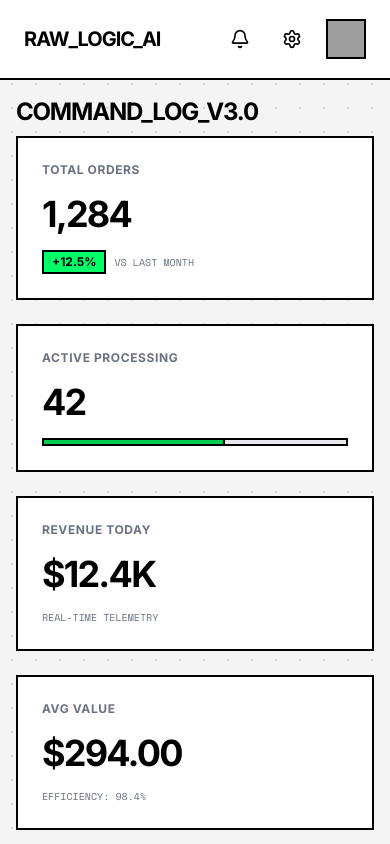
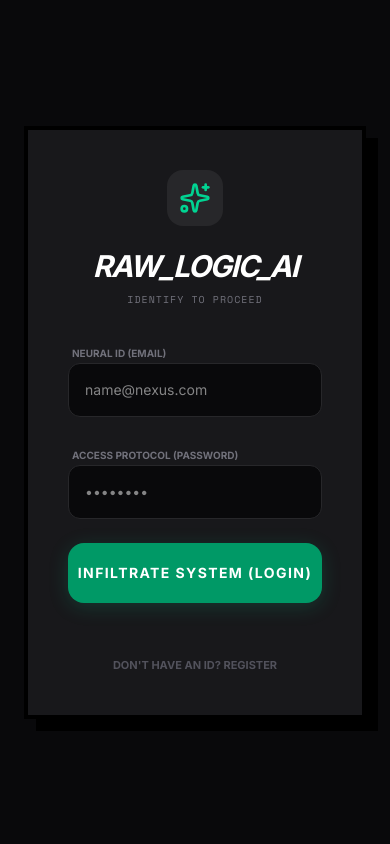
Before and after one commit to jacobiwoop/pageforge-ai, a React (Vite) app: page /orders in a window 390 px wide. Shown: the top 844 px of the page. Built offline with nearby package versions, Linux system fonts and the light colour scheme; no server answers; grey boxes are pictures that could not be loaded.

Commit message:
modified:   src/App.tsx 	new file:   src/components/AuthGuard.tsx 	modified:   src/components/Layout.tsx 	new file:   src/contexts/AuthContext.tsx 	modified:   src/pages/Generate.tsx 	modified:   ui-agent/ui-rag/rawlogic_ai.db

```diff
--- a/src/App.tsx
+++ b/src/App.tsx
@@ -9,10 +9,14 @@ import Dashboard from './pages/Dashboard';
 import Generate from './pages/Generate';
 import Products from './pages/Products';
 import Orders from './pages/Orders';
+import { AuthProvider } from './contexts/AuthContext';
+import AuthGuard from './components/AuthGuard';
 
 export default function App() {
   return (
+    <AuthProvider>
       <Router>
+        <AuthGuard>
           <Layout>
             <Routes>
               <Route path="/" element={<Dashboard />} />
@@ -21,6 +25,8 @@ export default function App() {
               <Route path="/orders" element={<Orders />} />
             </Routes>
           </Layout>
+        </AuthGuard>
       </Router>
+    </AuthProvider>
   );
 }
--- /dev/null
+++ b/src/components/AuthGuard.tsx
@@ -0,0 +1,113 @@
+import React, { useState } from 'react';
+import { useAuth } from '../contexts/AuthContext';
+import { Loader2, Sparkles, AlertCircle } from 'lucide-react';
+
+export default function AuthGuard({ children }: { children: React.ReactNode }) {
+  const { user, isCheckingAuth, login, register } = useAuth();
+  const [authMode, setAuthMode] = useState<'login' | 'register'>('login');
+  const [authData, setAuthData] = useState({ email: '', password: '', full_name: '' });
+  const [authError, setAuthError] = useState('');
+
+  if (isCheckingAuth) {
+    return (
+      <div className="fixed inset-0 bg-zinc-950 flex flex-col items-center justify-center gap-4 text-zinc-500">
+        <Loader2 className="w-10 h-10 animate-spin text-emerald-500" />
+        <span className="text-[10px] font-mono tracking-widest uppercase">Initializing neural auth...</span>
+      </div>
+    );
+  }
+
+  if (!user) {
+    const handleAuthSubmit = async (e: React.FormEvent) => {
+      e.preventDefault();
+      setAuthError('');
+      const res = authMode === 'login'
+        ? await login(authData)
+        : await register(authData);
+
+      if (!res.success) {
+        setAuthError(res.error || 'Authentication failed');
+      } else if (authMode === 'register') {
+        setAuthMode('login');
+        setAuthError('Account created! Please login.');
+      }
+    };
+
+    return (
+      <div className="fixed inset-0 bg-zinc-950 flex items-center justify-center p-6 z-[9999]">
+        <div className="w-full max-w-md bg-zinc-900 border-4 border-black shadow-[12px_12px_0px_#000] p-10 space-y-8 animate-in fade-in zoom-in duration-500">
+           <div className="text-center space-y-2">
+             <div className="inline-block p-3 bg-zinc-800 rounded-2xl mb-4">
+                <Sparkles className="w-8 h-8 text-emerald-400" />
+             </div>
+             <h1 className="text-3xl font-black text-white uppercase tracking-tighter italic">Raw_Logic_AI</h1>
+             <p className="text-[10px] font-mono text-zinc-500 uppercase tracking-widest">Identify to proceed</p>
+           </div>
+
+           <form onSubmit={handleAuthSubmit} className="space-y-6">
+              {authMode === 'register' && (
+                <div className="space-y-2">
+                  <label className="text-[10px] font-bold text-zinc-500 uppercase px-1">Full Name</label>
+                  <input
+                    required
+                    value={authData.full_name}
+                    onChange={(e) => setAuthData({...authData, full_name: e.target.value})}
+                    type="text"
+                    placeholder="John Doe"
+                    className="w-full bg-zinc-950 border border-zinc-800 rounded-xl p-4 text-sm text-white focus:outline-none focus:border-emerald-500 transition-all"
+                  />
+                </div>
+              )}
+              <div className="space-y-2">
+                <label className="text-[10px] font-bold text-zinc-500 uppercase px-1">Neural ID (Email)</label>
+                <input
+                  required
+                  value={authData.email}
+                  onChange={(e) => setAuthData({...authData, email: e.target.value})}
+                  type="email"
+                  placeholder="name@nexus.com"
+                  className="w-full bg-zinc-950 border border-zinc-800 rounded-xl p-4 text-sm text-white focus:outline-none focus:border-emerald-500 transition-all"
+                />
+              </div>
+              <div className="space-y-2">
+                <label className="text-[10px] font-bold text-zinc-500 uppercase px-1">Access Protocol (Password)</label>
+                <input
+                  required
+                  value={authData.password}
+                  onChange={(e) => setAuthData({...authData, password: e.target.value})}
+                  type="password"
+                  placeholder="••••••••"
+                  className="w-full bg-zinc-950 border border-zinc-800 rounded-xl p-4 text-sm text-white focus:outline-none focus:border-emerald-500 transition-all"
+                />
+              </div>
+
+              {authError && (
+                <div className="p-3 bg-red-500/10 border border-red-500/20 text-red-400 text-[11px] rounded-lg text-center flex items-center justify-center gap-2">
+                   <AlertCircle className="w-4 h-4" />
+                   {authError}
+                </div>
+              )}
+
+              <button
+                type="submit"
+                className="w-full bg-emerald-600 hover:bg-emerald-500 text-white font-black py-5 rounded-2xl uppercase text-sm tracking-widest transition-all shadow-[0_4px_20px_rgba(16,185,129,0.2)] active:scale-95"
+              >
+                {authMode === 'login' ? 'Infiltrate System (Login)' : 'Initialize Core (Register)'}
+              </button>
+           </form>
+
+           <div className="text-center pt-4">
+              <button
+                onClick={() => setAuthMode(authMode === 'login' ? 'register' : 'login')}
+                className="text-[11px] font-bold text-zinc-600 hover:text-white uppercase transition-colors"
+              >
+                {authMode === 'login' ? "Don't have an ID? Register" : "Already have an ID? Login"}
+              </button>
+           </div>
+        </div>
+      </div>
+    );
+  }
+
+  return <>{children}</>;
+}
--- a/src/components/Layout.tsx
+++ b/src/components/Layout.tsx
@@ -1,7 +1,8 @@
 import { ReactNode } from 'react';
 import { NavLink, useLocation } from 'react-router-dom';
-import { LayoutGrid, Zap, Package, ShoppingCart, Search, Bell, Settings, FileText, HelpCircle, Plus } from 'lucide-react';
+import { LayoutGrid, Zap, Package, ShoppingCart, Search, Bell, Settings, FileText, HelpCircle, Plus, LogOut } from 'lucide-react';
 import { cn } from '../lib/utils';
+import { useAuth } from '../contexts/AuthContext';
 
 interface LayoutProps {
   children: ReactNode;
@@ -9,6 +10,7 @@ interface LayoutProps {
 
 export default function Layout({ children }: LayoutProps) {
   const location = useLocation();
+  const { user, logout } = useAuth();
 
   const navItems = [
     { name: 'OVERVIEW', path: '/', icon: LayoutGrid },
@@ -25,16 +27,16 @@ export default function Layout({ children }: LayoutProps) {
           <h1 className="text-2xl font-bold tracking-tighter uppercase">RAW_LOGIC_AI</h1>
         </div>
 
-        <div className="p-4">
+        <div className="p-4 flex-1">
           <div className="bg-white brutalist-border p-3 mb-6">
             <div className="flex items-center gap-2 mb-1">
               <div className="w-2 h-2 rounded-full bg-[var(--color-neon)] animate-pulse"></div>
               <span className="font-bold text-sm">TERMINAL_V1</span>
             </div>
-            <div className="text-[10px] text-gray-500 font-mono uppercase tracking-wider">AI_CORE_ACTIVE</div>
+            <div className="text-[10px] text-gray-500 font-mono uppercase tracking-wider line-clamp-1">User: {user?.name || 'GUEST'}</div>
           </div>
 
-          <nav className="space-y-2 flex-1">
+          <nav className="space-y-2">
             {navItems.map((item) => {
               const isActive = location.pathname === item.path;
               return (
@@ -55,19 +57,13 @@ export default function Layout({ children }: LayoutProps) {
         </div>
 
         <div className="mt-auto p-4 space-y-4">
-          <button className="w-full bg-[var(--color-neon)] brutalist-border brutalist-shadow py-3 font-bold flex items-center justify-center gap-2 hover:translate-y-[2px] hover:translate-x-[2px] hover:shadow-none transition-all active:bg-[var(--color-neon-dark)]">
-            <Plus className="w-5 h-5" />
-            NEW_PROJECT
+          <button
+            onClick={logout}
+            className="w-full bg-white border-2 border-black brutalist-shadow-sm py-3 font-bold flex items-center justify-center gap-2 hover:translate-y-[1px] hover:translate-x-[1px] hover:shadow-none transition-all"
+          >
+            <LogOut className="w-5 h-5" />
+            LOGOUT_SESSION
           </button>
-
-          <div className="pt-4 border-t-2 border-black space-y-2">
-            <a href="#" className="flex items-center gap-2 text-sm font-medium text-gray-600 hover:text-black">
-              <FileText className="w-4 h-4" /> DOCS
-            </a>
-            <a href="#" className="flex items-center gap-2 text-sm font-medium text-gray-600 hover:text-black">
-              <HelpCircle className="w-4 h-4" /> SUPPORT
-            </a>
-          </div>
         </div>
       </aside>
 
@@ -112,23 +108,26 @@ export default function Layout({ children }: LayoutProps) {
             <button className="p-2 hover:bg-gray-100 rounded-none transition-colors">
               <Bell className="w-5 h-5" />
             </button>
-            <button className="p-2 hover:bg-gray-100 rounded-none transition-colors">
-              <Settings className="w-5 h-5" />
-            </button>
-            <div className="w-10 h-10 brutalist-border overflow-hidden bg-gray-200">
-              <img src="https://api.dicebear.com/7.x/avataaars/svg?seed=Felix" alt="User" className="w-full h-full object-cover" />
+            <div className="flex items-center gap-3 ml-2 pl-4 border-l-2 border-black">
+              <div className="text-right hidden sm:block">
+                <p className="text-[10px] font-black uppercase text-gray-400">Identity_Live</p>
+                <p className="text-xs font-bold">{user?.name}</p>
+              </div>
+              <div className="w-10 h-10 brutalist-border overflow-hidden bg-gray-200">
+                <img src={`https://api.dicebear.com/7.x/avataaars/svg?seed=${user?.email}`} alt="User" className="w-full h-full object-cover" />
+              </div>
             </div>
           </div>
         </header>
 
         {/* Page Content */}
-        <main className="flex-1 p-4 md:p-8 overflow-y-auto">
+        <main className="flex-1 p-4 md:p-8 overflow-y-auto bg-gray-50">
           {children}
         </main>
 
         {/* Footer Status Bar */}
         <footer className="h-10 border-t-2 border-black bg-white flex items-center justify-between px-6 text-[10px] font-mono uppercase text-gray-500 shrink-0">
-          <div>© 2024 RAW_LOGIC_AI // SYSTEM_UPTIME: 99.98% // LATENCY: 24MS</div>
+          <div>© 2024 RAW_LOGIC_AI // SYSTEM_UPTIME: 99.98% // SESSION: {user?.id} // STATUS: AUTHENTICATED</div>
           <div className="flex items-center gap-4">
             <div className="flex items-center gap-2">
               <div className="w-2 h-2 bg-[var(--color-neon)]"></div>
--- /dev/null
+++ b/src/contexts/AuthContext.tsx
@@ -0,0 +1,98 @@
+import React, { createContext, useContext, useState, useEffect, ReactNode } from 'react';
+
+interface User {
+  id: number;
+  email: string;
+  name: string;
+}
+
+interface AuthContextType {
+  user: User | null;
+  isCheckingAuth: boolean;
+  login: (data: any) => Promise<{ success: boolean; error?: string }>;
+  register: (data: any) => Promise<{ success: boolean; error?: string }>;
+  logout: () => Promise<void>;
+}
+
+const AuthContext = createContext<AuthContextType | undefined>(undefined);
+
+export const AuthProvider = ({ children }: { children: ReactNode }) => {
+  const [user, setUser] = useState<User | null>(null);
+  const [isCheckingAuth, setIsCheckingAuth] = useState(true);
+  const API_BASE = "http://localhost:8000";
+
+  const checkAuth = async () => {
+    setIsCheckingAuth(true);
+    try {
+      const res = await fetch(`${API_BASE}/api/auth/me`);
+      if (res.ok) {
+        const data = await res.json();
+        setUser(data);
+      } else {
+        setUser(null);
+      }
+    } catch (e) {
+      setUser(null);
+    } finally {
+      setIsCheckingAuth(false);
+    }
+  };
+
+  const login = async (authData: any) => {
+    try {
+      const res = await fetch(`${API_BASE}/api/auth/login`, {
+        method: 'POST',
+        headers: { 'Content-Type': 'application/json' },
+        body: JSON.stringify(authData)
+      });
+      const data = await res.json();
+      if (res.ok) {
+        setUser(data.user);
+        return { success: true };
+      }
+      return { success: false, error: data.detail || 'Login failed' };
+    } catch (e) {
+      return { success: false, error: 'Connection error' };
+    }
+  };
+
+  const register = async (authData: any) => {
+    try {
+      const res = await fetch(`${API_BASE}/api/auth/register`, {
+        method: 'POST',
+        headers: { 'Content-Type': 'application/json' },
+        body: JSON.stringify(authData)
+      });
+      const data = await res.json();
+      if (res.ok) {
+        return { success: true };
+      }
+      return { success: false, error: data.detail || 'Registration failed' };
+    } catch (e) {
+      return { success: false, error: 'Connection error' };
+    }
+  };
+
+  const logout = async () => {
+    await fetch(`${API_BASE}/api/auth/logout`, { method: 'POST' });
+    setUser(null);
+  };
+
+  useEffect(() => {
+    checkAuth();
+  }, []);
+
+  return (
+    <AuthContext.Provider value={{ user, isCheckingAuth, login, register, logout }}>
+      {children}
+    </AuthContext.Provider>
+  );
+};
+
+export const useAuth = () => {
+  const context = useContext(AuthContext);
+  if (context === undefined) {
+    throw new Error('useAuth must be used within an AuthProvider');
+  }
+  return context;
+};
```
Also changed, not shown: src/pages/Generate.tsx (+3 -61 lines), 1 other file (tests, documents, lock files or other folders). Lines whose indentation alone changed are shown as unchanged.
